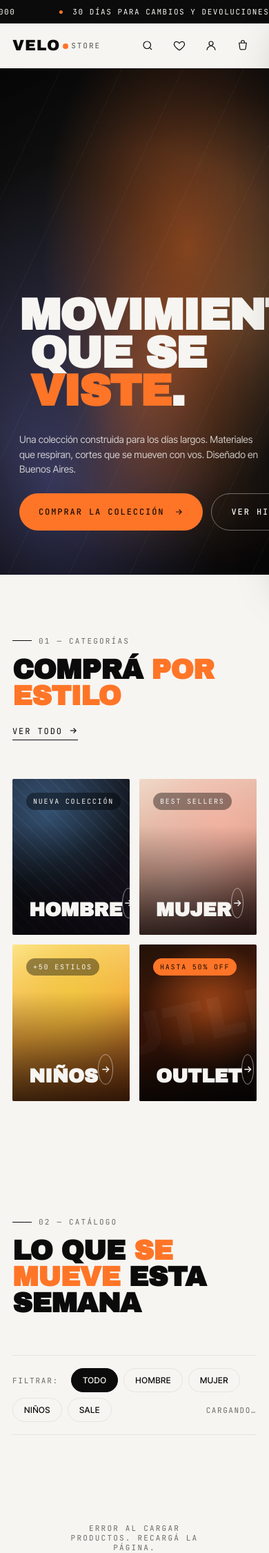
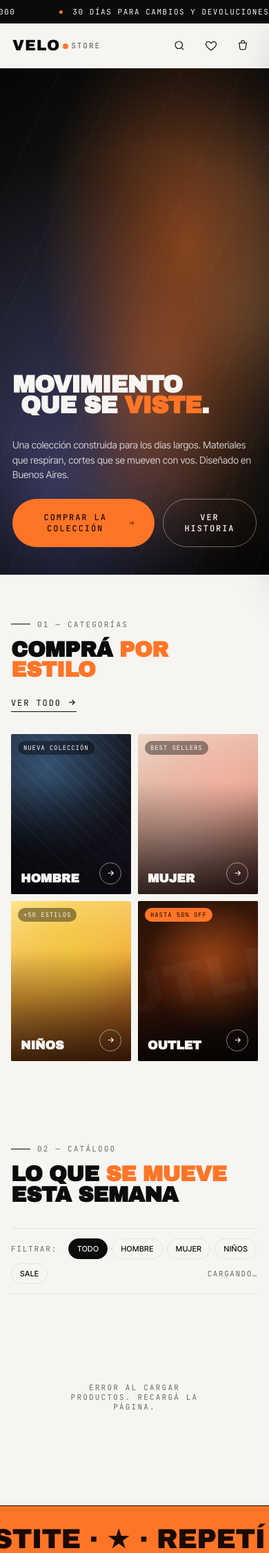
Before and after one commit to NachoGuidali/tienda-demo, a Django app: page / in a window 390 px wide; the page is wider, and only the part inside the window is pictured. Shown: the top 2251 px of that part at 69% size. Run offline with Django 4.2, Linux system fonts and the light colour scheme; data comes from the database, SQL or seed files in the repository.

Commit message:
arreglo responsives

```diff
--- a/apps/orders/admin.py
+++ b/apps/orders/admin.py
@@ -69,7 +69,7 @@
     order_number_col.short_description = 'Orden'
 
     def total_display(self, obj):
-        return format_html('<strong>${:,.0f}</strong>', float(obj.total))
+        return format_html('<strong>${}</strong>', f'{float(obj.total):,.0f}')
     total_display.short_description = 'Total'
     total_display.admin_order_field = 'total'
 
@@ -111,9 +111,9 @@
             '<tfoot><tr>'
             '<td colspan="2" style="padding-top:8px;border-top:1px solid #eee"><strong>Subtotal</strong></td>'
             '<td style="padding-top:8px;border-top:1px solid #eee;text-align:right;font-family:monospace">'
-            '<strong>${:,.0f}</strong></td>'
+            '<strong>${}</strong></td>'
             '</tr></tfoot>'
             '</table>',
-            rows, subtotal
+            rows, f'{subtotal:,.0f}'
         )
     items_display.short_description = 'Productos del pedido'
--- a/templates/store/index.html
+++ b/templates/store/index.html
@@ -321,22 +321,48 @@
   @media (max-width: 720px) {
     .nav { grid-template-columns: 1fr 1fr; gap: 12px; padding: 0 18px; height: 64px; }
     .nav-cats { display: none; }
-    section { padding: 80px 18px; }
+    .icon-btn[aria-label="Cuenta"] { display: none; }
+    .hero { min-height: 500px; }
+    .hero-inner { padding: 0 18px 40px; }
+    .hero-title { font-size: clamp(28px, 9vw, 220px); }
+    .hero-title .line:nth-child(2) { padding-left: 3vw; }
+    .hero-meta { display: none; }
+    section { padding: 72px 18px; }
+    .section-head { margin-bottom: 32px; }
+    .cats { grid-template-columns: repeat(2, 1fr); gap: 10px; }
+    .cat-info { left: 14px; bottom: 14px; right: 14px; }
+    .cat-info h3 { font-size: clamp(16px, 4.5vw, 44px); }
+    .cat-info .arrow { width: 32px; height: 32px; }
+    .cat-info .arrow svg { width: 13px; height: 13px; }
+    .cat-tag { font-size: 9px; padding: 4px 8px; top: 10px; left: 10px; letter-spacing: 0.1em; max-width: calc(100% - 20px); white-space: nowrap; overflow: hidden; text-overflow: ellipsis; }
     .grid { grid-template-columns: repeat(2, 1fr); gap: 24px 12px; }
     .product-info .name { font-size: 13px; }
-    .feature-text { padding: 40px 28px; }
-    .feature-stats { gap: 24px; }
+    .feature-text { padding: 36px 24px; }
+    .feature-title { font-size: clamp(36px, 9vw, 132px); }
+    .feature-foot { flex-direction: column; align-items: flex-start; gap: 20px; }
+    .feature-stats { margin-left: 0; gap: 32px; }
+    .feature-sub { max-width: 100%; }
     .strip-track { font-size: 40px; gap: 40px; }
     .strip-track span { gap: 40px; }
     .strip-track svg { width: 24px; height: 24px; }
     .foot-top { grid-template-columns: 1fr 1fr; }
     .foot-bot { grid-template-columns: 1fr; gap: 16px; text-align: center; }
     .pay-methods { flex-wrap: wrap; }
-    .hero-meta { display: none; }
-    .hero-title .line:nth-child(2) { padding-left: 4vw; }
     .newsletter { padding: 40px 24px; }
     .checkout-panel { padding: 24px 18px; }
     .co-row.two { grid-template-columns: 1fr; }
+  }
+  @media (max-width: 480px) {
+    section { padding: 56px 16px; }
+    .section-title { font-size: clamp(30px, 8vw, 80px); }
+    .cats { grid-template-columns: 1fr 1fr; }
+    .grid { grid-template-columns: repeat(2, 1fr); gap: 16px 10px; }
+    .filter-bar { gap: 6px; padding: 14px 0; }
+    .chip-btn { padding: 7px 12px; font-size: 11px; }
+    .feature-title { font-size: clamp(32px, 8vw, 132px); }
+    .newsletter { padding: 36px 16px; }
+    .foot-top { grid-template-columns: 1fr; gap: 32px; }
+    .foot-brand { grid-column: auto; }
   }
 </style>
 </head>
@@ -587,7 +613,7 @@
         <span class="pay"><span class="dotpay"></span>Naranja</span>
         <span class="pay"><span class="dotpay"></span>Cabal</span>
       </div>
-      <div>Hecho en Buenos Aires</div>
+      <div>Desarrollo <a href="https://supregsolutions.com/">SupReg Solutions</a></div>
     </div>
   </div>
 </footer>
--- a/tienda/settings.py
+++ b/tienda/settings.py
@@ -8,7 +8,7 @@
 
 SECRET_KEY = env('SECRET_KEY', default='django-insecure-change-me-in-production')
 DEBUG = env.bool('DEBUG', default=True)
-ALLOWED_HOSTS = env.list('ALLOWED_HOSTS', default=['*'])
+ALLOWED_HOSTS = ['tiendademo.pythonanywhere.com/']
 
 INSTALLED_APPS = [
     'django.contrib.admin',
```
Also changed, not shown: templates/store/product_detail.html (+14 -1 lines).
